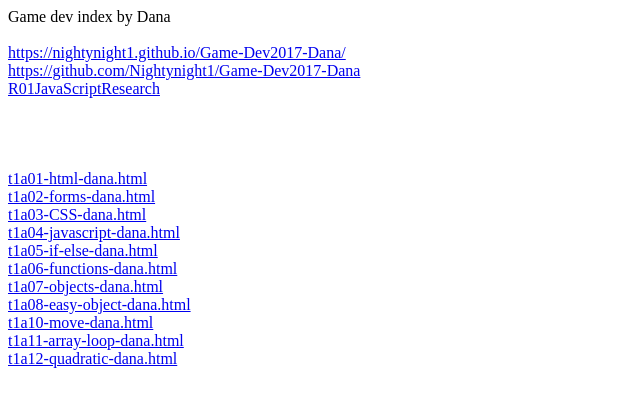
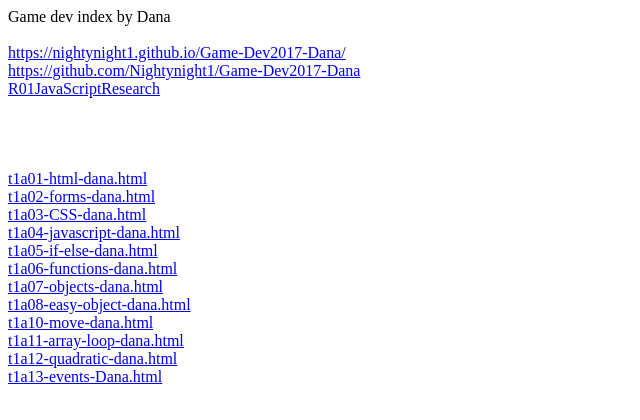
Before and after one commit to Nightynight1/Game-Dev2017-Dana, a plain HTML site: page index.html in a window 1280 px wide. Shown: the whole page, without its empty margins (0-640 px from the left). Drawn offline with Linux system fonts and the light colour scheme.

Commit message:
Update index.html

```diff
--- a/index.html
+++ b/index.html
@@ -38,3 +38,5 @@ Game dev index by Dana
 <a href="t1a11-array-loop-dana.html">t1a11-array-loop-dana.html</a><br>
 
 <a href="t1a12-quadratic-dana.html">t1a12-quadratic-dana.html</a><br>
+
+<a href="t1a13-events-Dana.html">t1a13-events-Dana.html</a><br>
```
